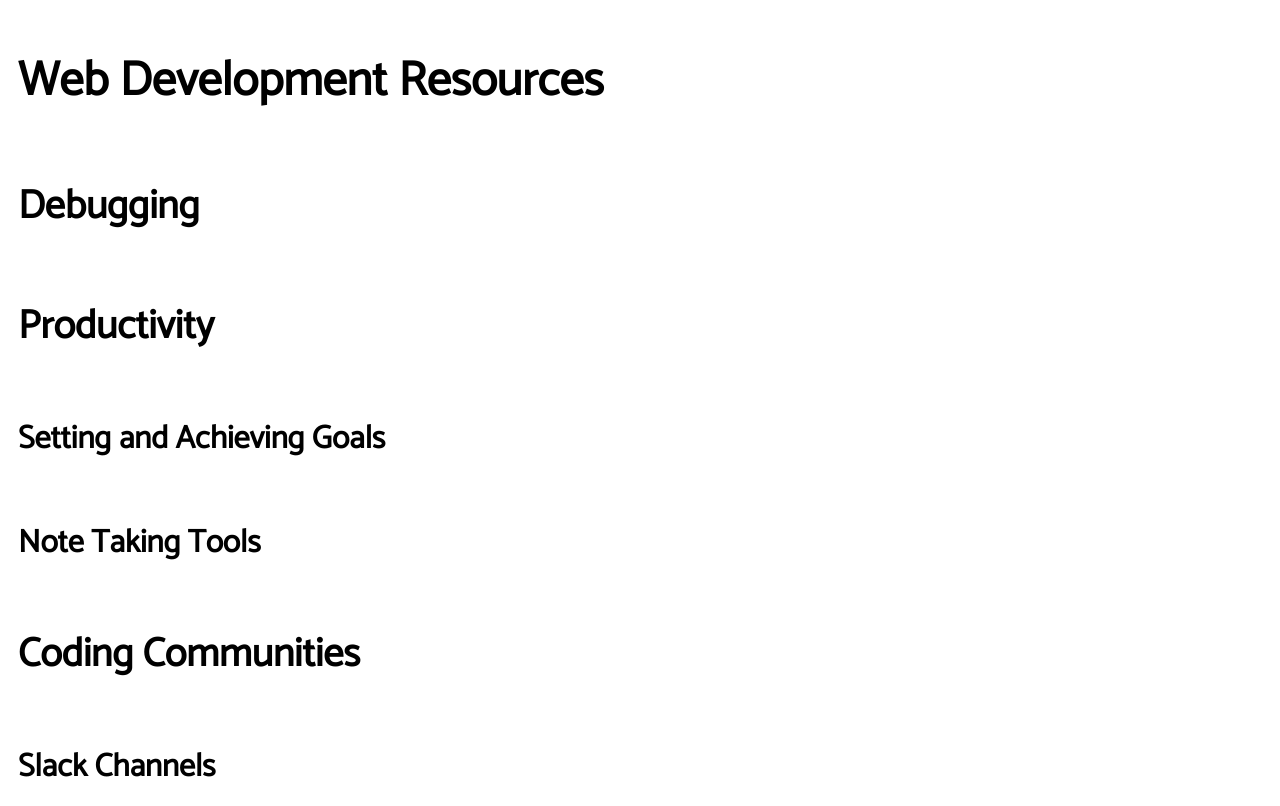
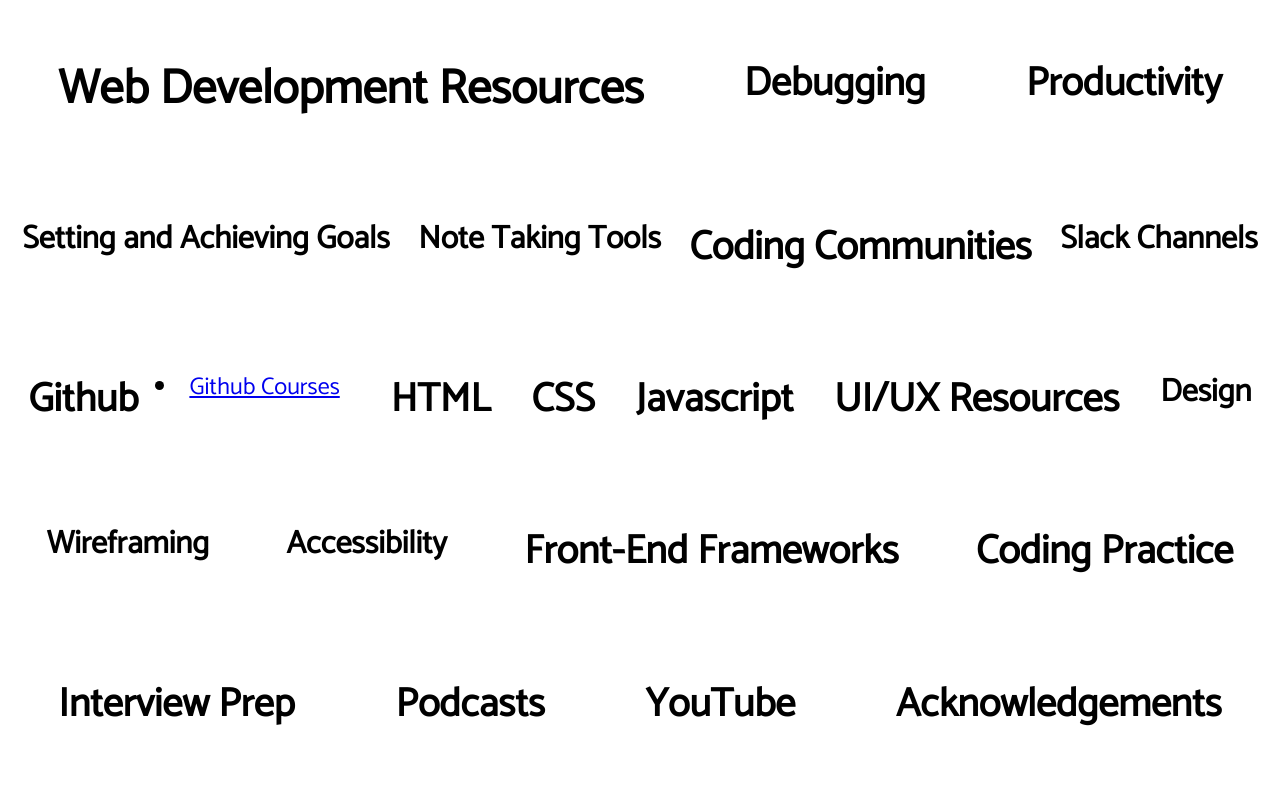
Before and after one commit to LaurenDoughty/web-development-resources, a plain HTML site: page index.html in a window 1280 px wide. Shown: the top 806 px of the page. Drawn offline with Linux system fonts and the light colour scheme.

Commit message:
added flexbox
added flexbox

```diff
--- a/assets/css/main.css
+++ b/assets/css/main.css
@@ -21,3 +21,9 @@ ul, li, p {
         font-family: 'Catamaran', sans-serif;
         font-size:24px;
        }
+
+.flex-container {
+        display: flex;
+        flex-flow: row wrap;
+        justify-content: space-around;
+}
--- a/index.html
+++ b/index.html
@@ -8,7 +8,7 @@
     <link href="https://fonts.googleapis.com/css?family=Catamaran|Open+Sans"
       rel="stylesheet">
   </head>
-  <body>
+  <body class="flex-container">
     <h1>Web Development Resources</h1>
     <h2>Debugging</h2>
     <h2>Productivity</h2>
```
